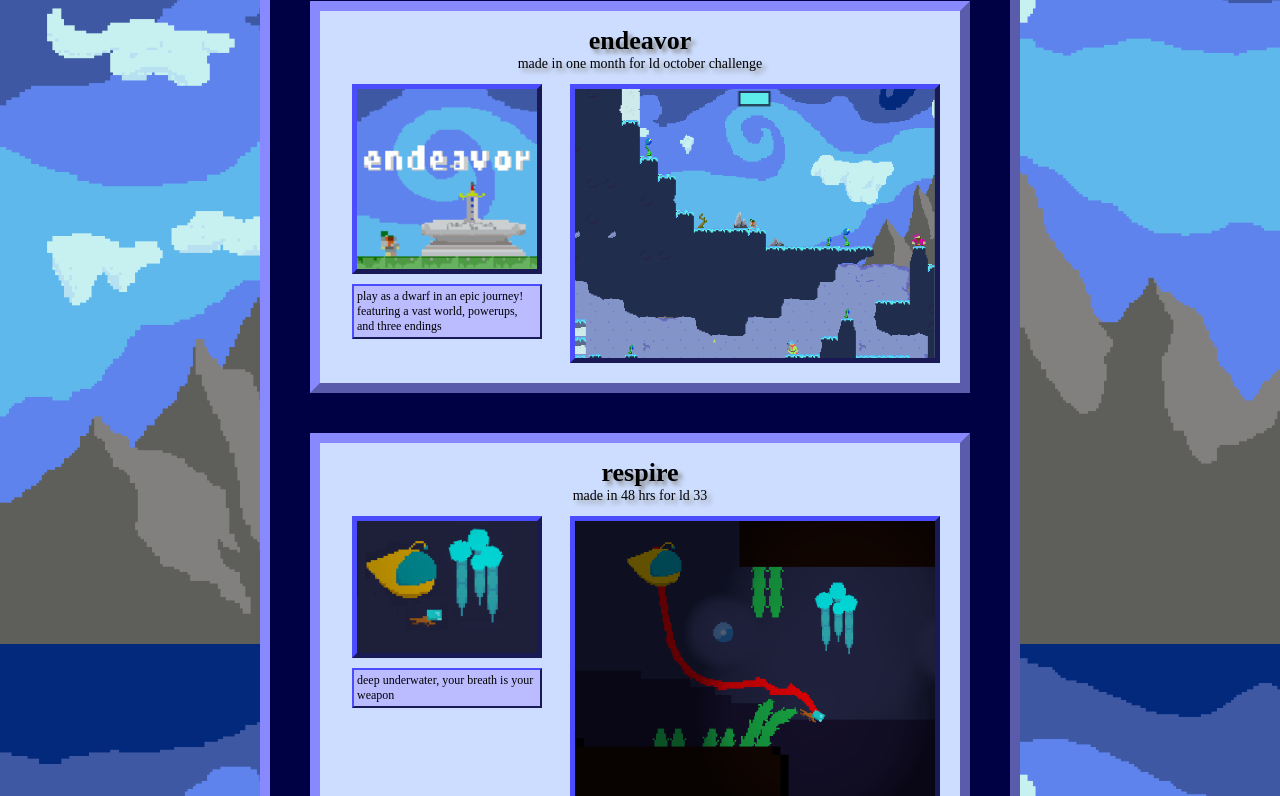
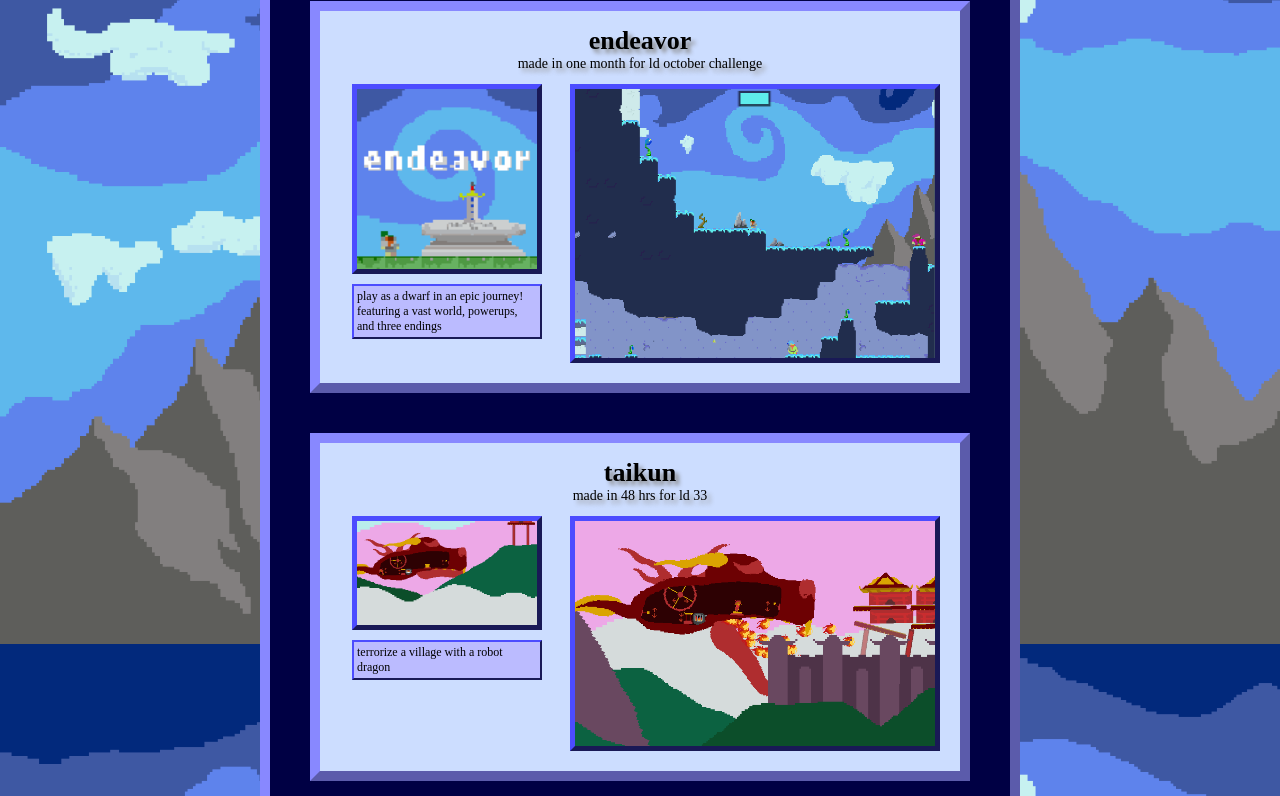
Before and after one commit to zillix/zillix.net, a plain HTML site: page index.html in a window 1280 px wide. Shown: the part 156-952 px from the top of the page. Drawn offline with Linux system fonts and the light colour scheme; a web font is replaced by a local one.

Commit message:
Adding taikun
Adding taikun + images to the site

```diff
--- a/index.html
+++ b/index.html
@@ -57,9 +57,19 @@
 						play as a dwarf in an epic journey! featuring a vast world, powerups, and three endings</p>
 					</div>
 
+					<div id= "taikun" class="gamebox">
+						<h3>taikun</h3>
+						<h4>made in 48 hrs for ld 33</h4>
+						<img class = "leftImage" src="images/taikun1.gif" alt="taikun!" name="playTaikun" id = "playTaikun" onmouseover = "rolloverPlay(id)" onmouseout = "rolloutPlay(id)" onmousedown = "rollImage(name, 'down')"/>
+						<img class = "rightImage" src="images/taikun2.png" alt="taikun" name="playTaikun" id = "playTaikun2" onmouseover = "rolloverPlay(id)" onmouseout = "rolloutPlay(id)"  onmousedown = "rollImage(name, 'down')"/>
+						<p class= "description">
+						terrorize a village with a robot dragon
+						</p>
+					</div>
+
 					<div id= "respire" class="gamebox">
 						<h3>respire</h3>
-						<h4>made in 48 hrs for ld 33</h4>
+						<h4>made in 48 hrs for ld 32</h4>
 						<img class = "leftImage" src="images/respire1.png" alt="respire!" name="playRespire" id = "playRespire" onmouseover = "rolloverPlay(id)" onmouseout = "rolloutPlay(id)" onmousedown = "rollImage(name, 'down')"/>
 						<img class = "rightImage" src="images/respire2.png" alt="respire" name="playRespire" id = "playRespire2" onmouseover = "rolloverPlay(id)" onmouseout = "rolloutPlay(id)"  onmousedown = "rollImage(name, 'down')"/>
 						<p class= "description">
--- a/js/main.js
+++ b/js/main.js
@@ -106,6 +106,10 @@ function rollImage(img, type) {
 					case "playRespire":
 					window.location = "http://www.ludumdare.com/compo/ludum-dare-32/?action=preview&uid=2460";
 					break;
+
+					case "playTaikun":
+					window.location = "http://www.ludumdare.com/compo/ludum-dare-33/?action=preview&uid=2460";
+					break;
 				}
 
 				break;
```
Also changed, not shown: images/taikun1.gif (added), images/taikun2.png (added).
